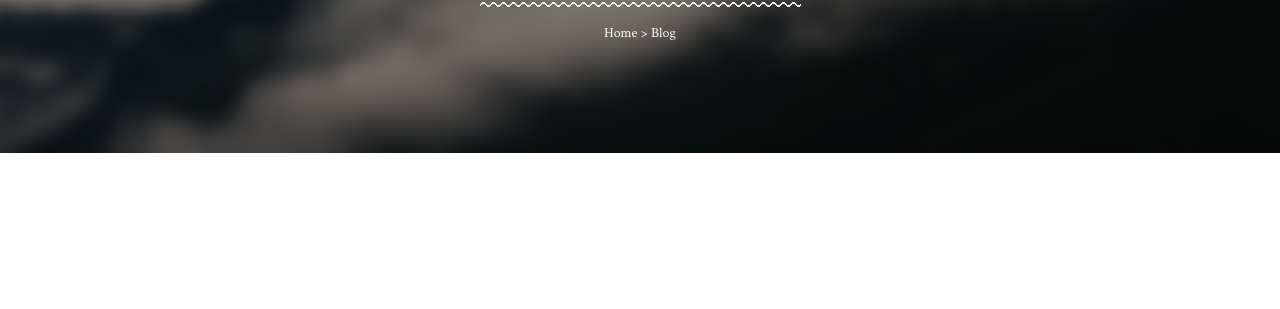
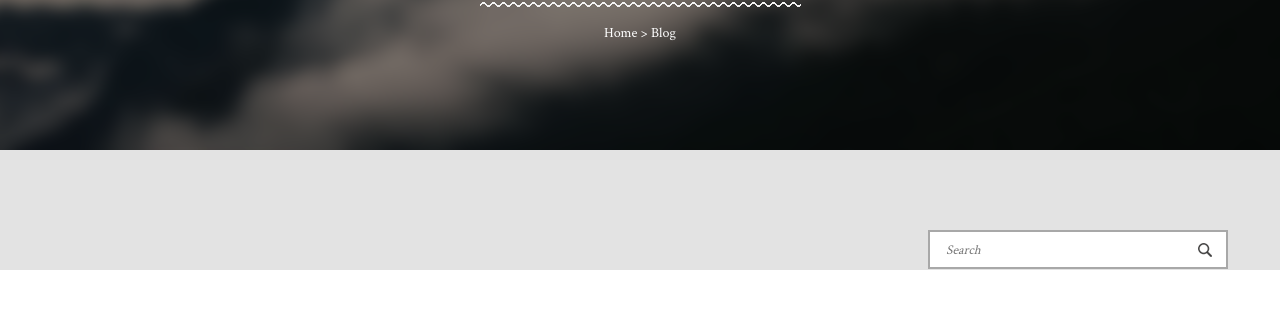
Before and after one commit to minytian/29_practica_atlantida_sidebar, a website: page app/index.html in a window 1280 px wide. Shown: the part 245-554 px from the top of the page. Drawn offline with nearby package versions, Linux system fonts and the light colour scheme; files that its build step writes are made by us from their sources; files whose address does not match are found by name.

Commit message:
начал делать блок main. Сделал разметку для контента и сайдбара в css. Сделал строку поиска

```diff
--- a/app/index.html
+++ b/app/index.html
@@ -71,6 +71,31 @@
 		</section>
 	</header>
 
+	<main class="wrapper">
+
+	<!-- Главные новости -->
+
+		<article class="wrapper__content">
+			<section class="main__news">
+				<div class="main__news-blog">
+
+				</div>
+			</section>
+		</article>
+
+			<!-- sidebar справа -->
+
+		<aside class="wrapper__aside">
+			<section class="sidebar">
+				<form class="search-form">
+					<input type="text" placeholder="Search" class="search-form__block">
+					<img src="img/sidebar/sidebar__search/search.png" alt="search"
+					class="search-form__img">
+				</form>
+			</section>
+		</aside>
+
+	</main>
 	<script src="js/scripts.min.js"></script>
 
 </body>
--- /dev/null
+++ b/app/sass/atlantida/_main__news.sass
@@ -0,0 +1,5 @@
+.main__news
+	width: 885px
+	display: flex
+	.main__news-blog
+		padding: 0 15px 0 50px
--- a/app/sass/atlantida/_menu__top.sass
+++ b/app/sass/atlantida/_menu__top.sass
@@ -1,7 +1,7 @@
 .menu__top
 	width: 1600px
 	max-width: 100%
-	height: 400px
+	height: 395px
 	background-repeat: no-repeat
 	background-position: center
 	.container
--- /dev/null
+++ b/app/sass/atlantida/_sidebar.sass
@@ -0,0 +1,28 @@
+.sidebar
+	width: 100%
+	display: flex
+	flex-direction: flex-start
+	.search-form
+		position: relative
+		height: 40px
+		width: 300px
+		&__block
+			box-sizing: border-box
+			width: 300px
+			height: 39px
+			border: 2px solid #a8a8a8
+			color: $text
+			padding: 0 35px 0 16px
+			font-family: $default-font
+			white-space: nowrap
+			font-style: italic
+		&__img
+			position: absolute
+			padding: 10px
+			width: 14px
+			height: 14px
+			right: 6px
+			top: 3px
+			z-index: 5
+			&:hover
+				cursor: pointer
--- a/app/sass/main.sass
+++ b/app/sass/main.sass
@@ -2,6 +2,8 @@
 @import "fonts"
 //@import "libs"
 @import "atlantida/menu__top"
+@import "atlantida/sidebar"
+@import "atlantida/main__news"
 
 body
 	margin: 0
@@ -29,7 +31,19 @@ body
 b, strong
 	font-weight: bold
 
-.section
+.wrapper
+	width: 100%
+	display: flex
+	justify-content: center
+	padding: 0 auto
+	background-color: #e3e3e3
+	padding-top: 80px
+
+.wrapper__aside
+	width: 25%
+
+.wrapper__content
+	width: 70%
 
 
 
```
Also changed, not shown: app/img/sidebar/sidebar__search/search.png (added).
